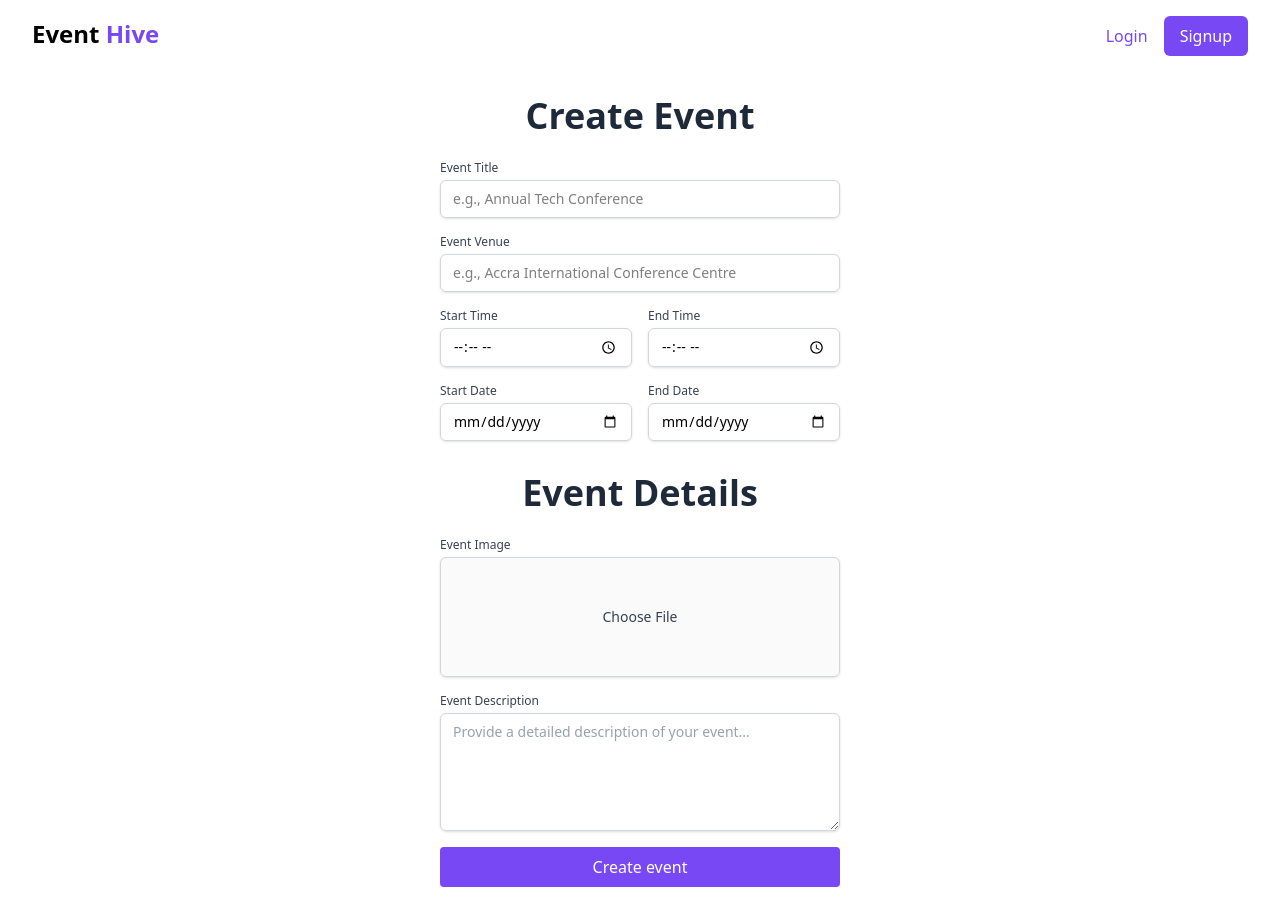
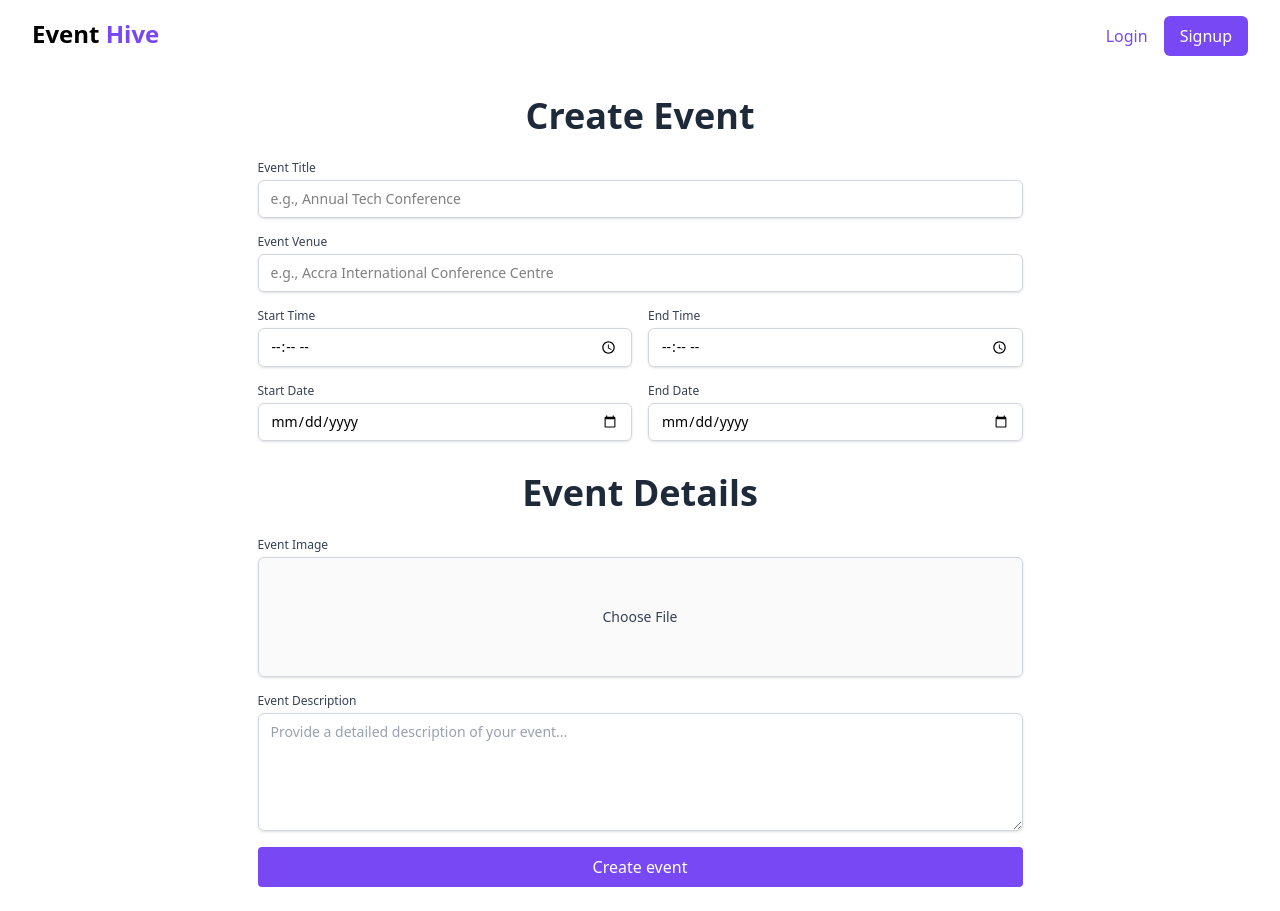
Before and after one commit to TheDominatorsC5/event-hive, a React (Vite) app: page /create-event in a window 1280 px wide. Built offline with nearby package versions, Linux system fonts and the light colour scheme.

Commit message:
Update on current push

```diff
--- a/src/pages/CreateEvent.jsx
+++ b/src/pages/CreateEvent.jsx
@@ -5,7 +5,7 @@ export default function CreateEvent() {
         <>
             <Navbar />
             <section>
-                <div class="max-w-md mx-auto p-6 bg-F8F8FA rounded-lg">
+                <div class="w-[813px] mx-auto p-6 bg-F8F8FA rounded-lg">
                     <h2 class="background: #F2F2F266;
                         font-bold text-gray-800 mb-6  text-4xl text-center">Create Event</h2>
 
```
